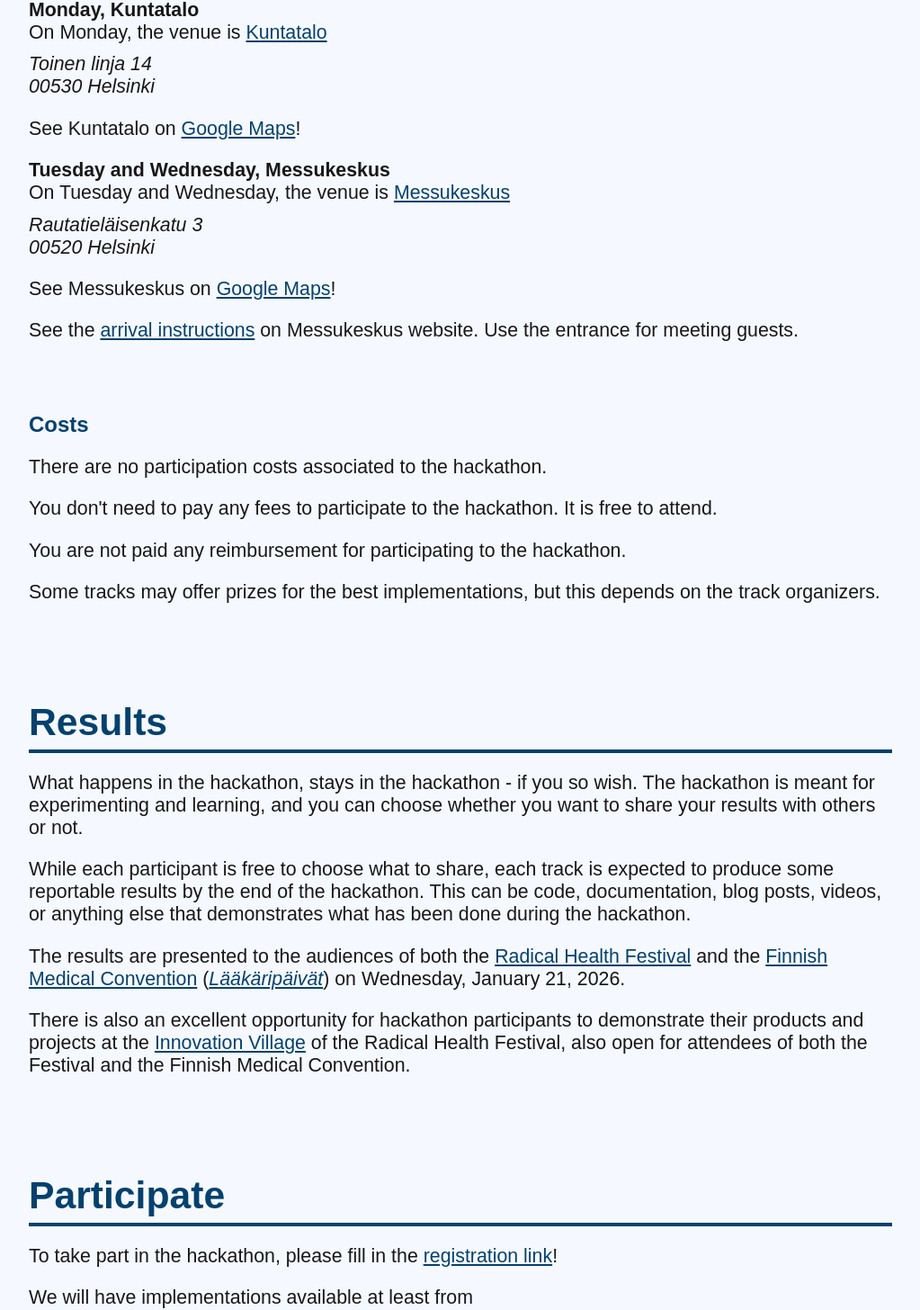
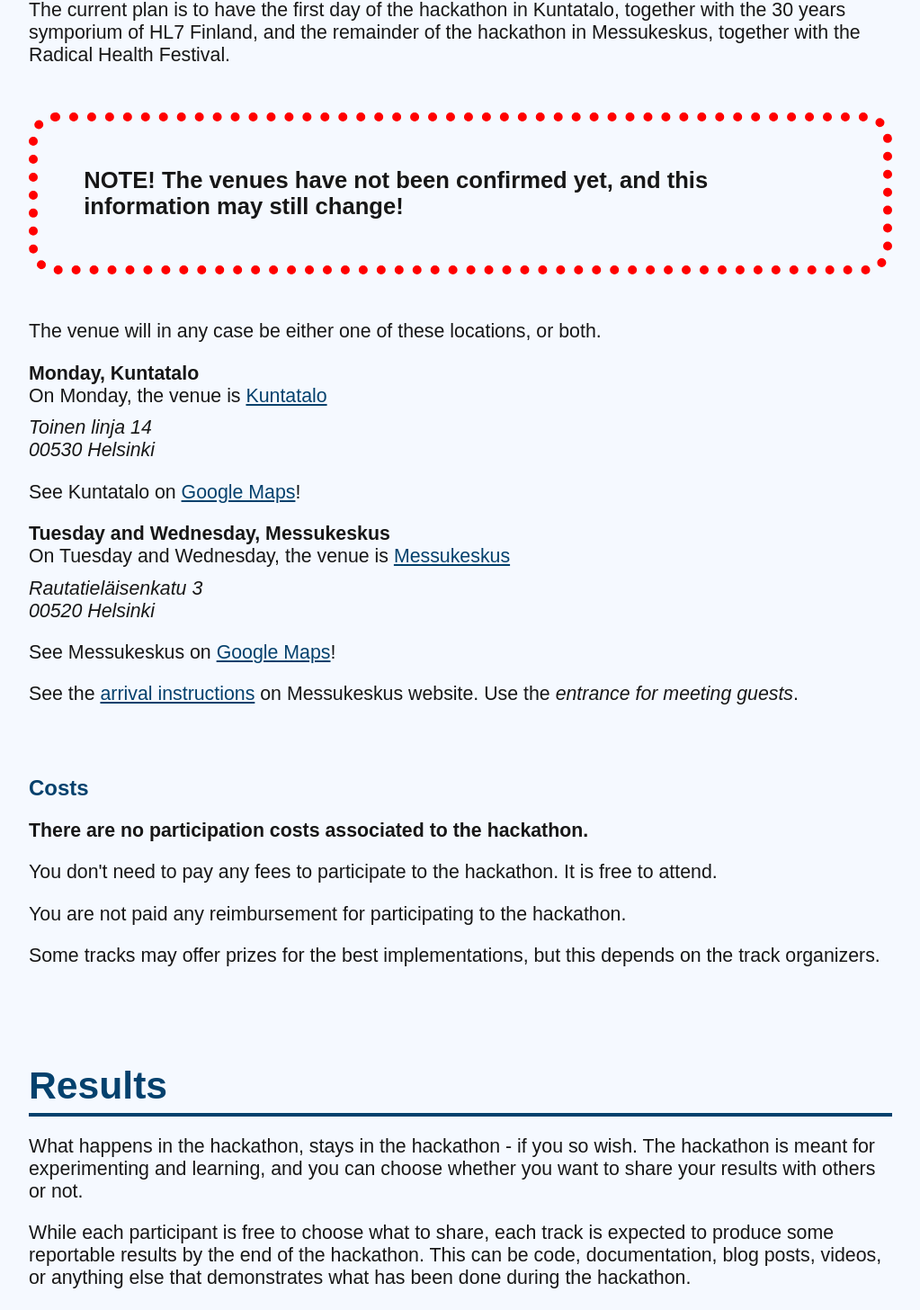
Before and after one commit to mrinnetmaki/nordic-health-data-hackathon-series, a Next.js app: page /hackathon/q1-2026-finland in a window 1280 px wide. Shown: the part 4900-6356 px from the top of the page at 90% size, without its empty margins (128-1151 px from the left). Built offline with nearby package versions, Linux system fonts and the light colour scheme.

Commit message:
Add warning of potential location changes
The details of venues are still to be confirmed.

```diff
--- a/app/globals.css
+++ b/app/globals.css
@@ -47,6 +47,12 @@
   min-block-size: 100%;
 }
 
+iframe {
+  width: 100%;
+  height: 75vh;
+  margin-top: 1em;
+}
+
 * {
   box-sizing: border-box;
   padding: 0;
@@ -89,9 +95,6 @@
 header nav {
   transition: all .3s ease;
   border-bottom: 1px solid var(--color-blue);
-}
-
-footer nav {
 }
 
 header nav li {
@@ -197,13 +200,27 @@
   margin: 2em 0 4em;
 }
 
+.highlight, .warning {
+  border: 10px dotted;
+  border-radius: 30px;
+  font-weight: bolder;
+}
+
+.highlight {
+  border-color: var(--color-blue);
+  padding: 2em;
+  margin: 2em 0;
+}
+
 article.highlight {
-  /*
-  border: 2px solid var(--color-blue);
-  border-radius: 20px;
+  margin-top: 4em;
+}
+
+.warning {
+  font-size: larger;
+  border-color: red;
   padding: 2em;
-  margin-top: 4em;
-  */
+  margin: 2em 0;
 }
 
 section > a:first-child, article > a:first-child {
--- a/app/q1-2026-finland/page.js
+++ b/app/q1-2026-finland/page.js
@@ -222,6 +222,15 @@
         </section>
         <section id="venue">
           <a href="#venue"><h3>Venue</h3></a>
+          <p>
+            The current plan is to have the first day of the hackathon in Kuntatalo, together with
+            the 30 years symporium of HL7 Finland, and the remainder of the hackathon in
+            Messukeskus, together with the Radical Health Festival.
+          </p>
+          <p className="warning">
+            NOTE! The venues have not been confirmed yet, and this information may still change!
+          </p>
+          <p>The venue will in any case be either one of these locations, or both.</p>
           <h4>Monday, Kuntatalo</h4>
           <p>
             On Monday, the venue is <a href="https://kuntasaatio.fi/toiminta/kuntatalo/"
@@ -249,13 +258,13 @@
           <p>
             See the <a
             href="https://radicalhealthfestival.messukeskus.com/en/visit/how-to-get-here/">arrival
-            instructions</a> on Messukeskus website. Use the entrance for meeting guests.
+            instructions</a> on Messukeskus website. Use the <em>entrance for meeting guests</em>.
           </p>
         </section>
         <section id="costs">
           <a href="#costs"><h3>Costs</h3></a>
           <p>
-            There are no participation costs associated to the hackathon.
+            <strong>There are no participation costs associated to the hackathon.</strong>
           </p>
           <p>
             You don&apos;t need to pay any fees to participate to the hackathon. It is free to attend.
@@ -300,10 +309,10 @@
       </section>
       <section id="participate">
         <a href="#participate"><h2>Participate</h2></a>
-        <p>
-          To take part in the hackathon, please fill in the <a
+        <p className="highlight">
+          To take part in the hackathon, please fill in and submit the <a
           href="https://forms.clickup.com/4728722/f/4g9wj-10552/3L9IGGC81CX3Z1PAG4">registration
-          link</a>!
+          form</a>!
         </p>
         <p>We will have implementations available at least from</p>
         <ul>
```
